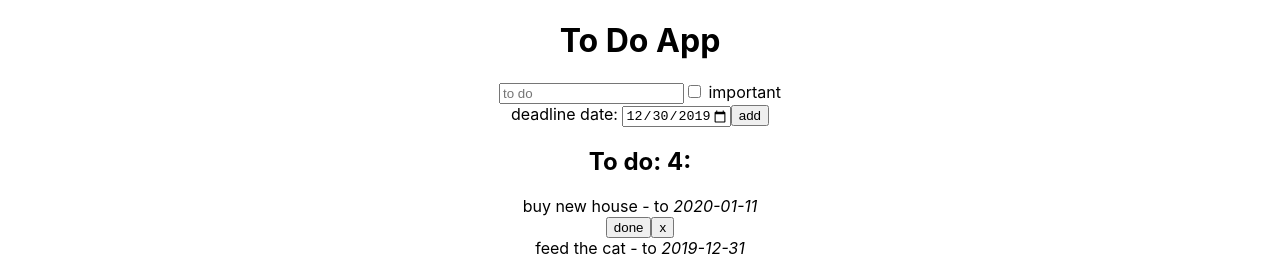
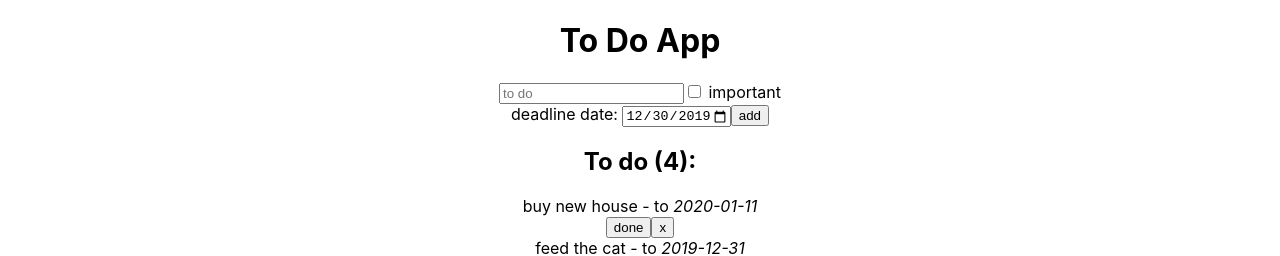
Before and after one commit to karolina-michalak/ToDoApp, a React (Create React App) app: page / in a window 1280 px wide. Shown: the top 256 px of the page. Built offline with nearby package versions, Linux system fonts and the light colour scheme.

Commit message:
changed length of todo

```diff
--- a/src/components/TodoList.js
+++ b/src/components/TodoList.js
@@ -35,7 +35,7 @@ const TodoList = props => {
     return(
         <>
         <div>
-            <h2>To do: {activeTasks.length > 0 ? activeTasks.length : null}:</h2>
+            <h2>To do ({activeTasks.length > 0 ? activeTasks.length : null}):</h2>
             {activeTasks.length > 0 ? activeTasks : 'nothing to do'}
         </div>
         <hr/>
```
